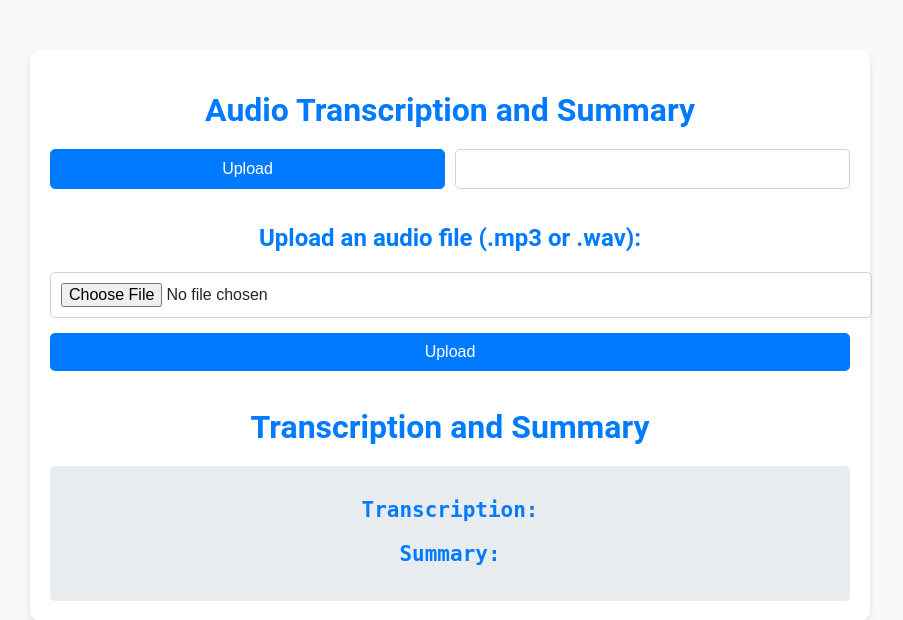
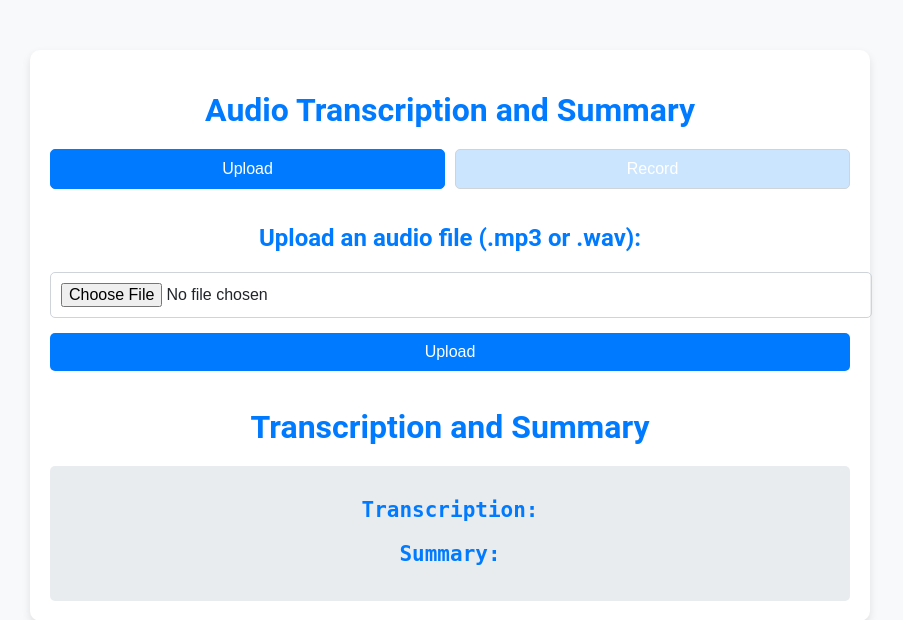
Before and after one commit to danielmnns/Programmentwurf-Anwendungen_von_Sprachmodellen, a Flask app: page / in a window 1280 px wide. Shown: the top 620 px of the page, without its empty margins (190-1093 px from the left). Run offline with Flask 3, Linux system fonts and the light colour scheme.

Commit message:
Ändere Hintergrundfarbe des Audio-Elements zu Hellblau und passe die Schriftfarbe an

```diff
--- a/Code/static/css/styles.css
+++ b/Code/static/css/styles.css
@@ -97,10 +97,12 @@ audio {
     font-size: 16px;
     border: 1px solid #ced4da;
     border-radius: 5px;
-    background-color: #ffffff;
+    background-color: #cce5ff; /* Hellblau als Hintergrundfarbe */
     cursor: pointer;
     transition: background-color 0.3s ease, color 0.3s ease;
+    color: white; /* Optional: Lesbare Schriftfarbe */
 }
+
 
 .tab-button.active {
     background-color: #007bff;
```
